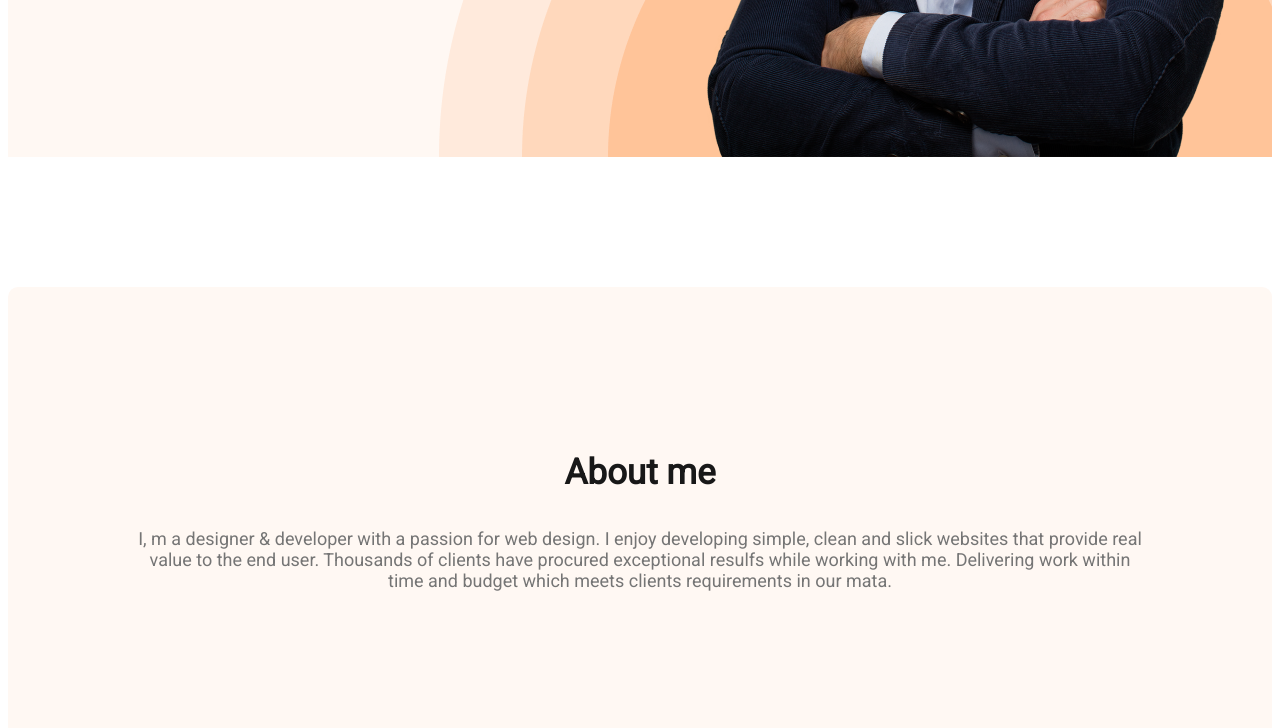
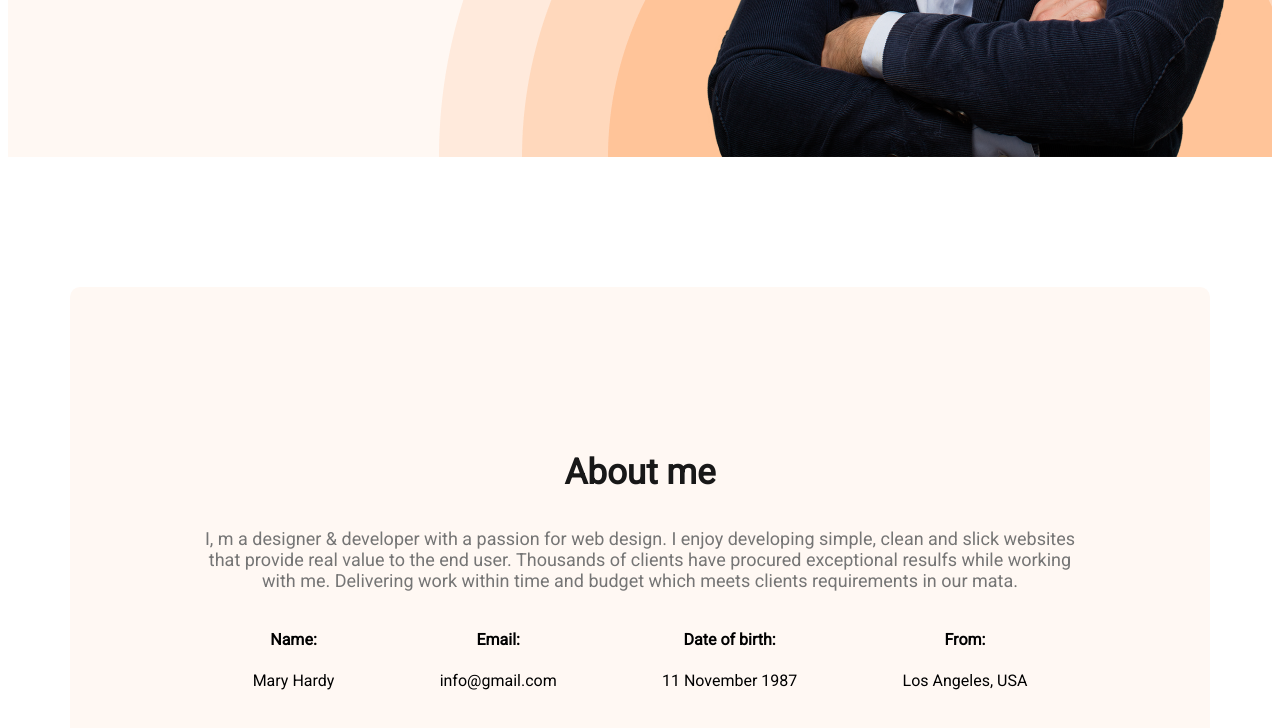
Before and after one commit to JannaturNur08/webdeveloper-portfolio, a plain HTML site: page index.html in a window 1280 px wide. Shown: the part 728-1456 px from the top of the page. Drawn offline with nearby package versions, Linux system fonts and the light colour scheme.

Commit message:
added about information

```diff
--- a/Styles/portfolio.css
+++ b/Styles/portfolio.css
@@ -26,7 +26,7 @@
 }
 
 .section-description {
-    color:  #757575;
+    color: #757575;
     text-align: center;
     font-size: 18px;
 
@@ -101,6 +101,8 @@ nav a {
     margin-bottom: 20px;
 }
 
+
+
 .banner-description {
     color: #757575;
     font-size: 18px;
@@ -110,6 +112,13 @@ nav a {
 }
 
 /* main section style */
+main {
+
+    width: 1140px;
+    margin: 0 auto;
+    align-items: center;
+
+}
 
 /* about section style */
 .about {
@@ -118,3 +127,10 @@ nav a {
     background: #FFF8F3;
     margin: 130px 0;
 }
+.about-info-container{
+    display: flex;
+    justify-content: space-around;
+}
+.about-info{
+    text-align: center;
+}
--- a/index.html
+++ b/index.html
@@ -44,6 +44,26 @@
                 while working with me. Delivering work within time and budget which meets clients requirements in our
                 mata.
             </p>
+            <div class="about-info-container">
+                <!-- .about-info*4>h4.info-title+p.info-description -->
+                <div class="about-info">
+                    <h4 class="info-title">Name:</h4>
+                    <p class="info-description">Mary Hardy</p>
+                </div>
+                <div class="about-info">
+                    <h4 class="info-title">Email:</h4>
+                    <p class="info-description"> info@gmail.com</p>
+                </div>
+                <div class="about-info">
+                    <h4 class="info-title">Date of birth:</h4>
+                    <p class="info-description">11 November 1987</p>
+                </div>
+                <div class="about-info">
+                    <h4 class="info-title">From:</h4>
+                    <p class="info-description">Los Angeles, USA</p>
+                </div>
+
+            </div>
         </section>
     </main>
     <footer>
```
